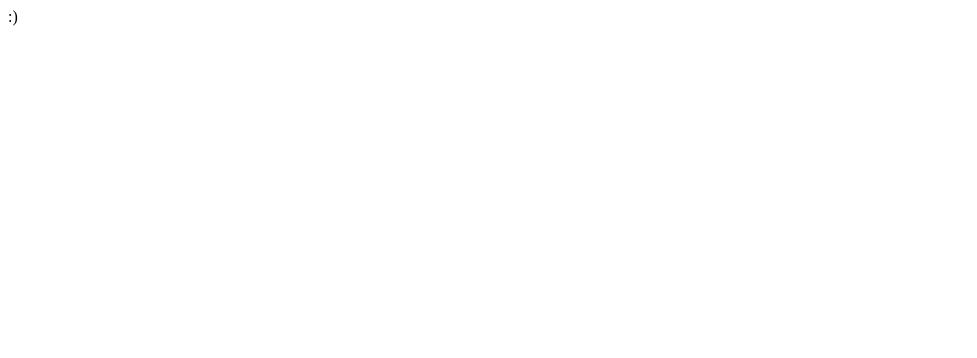
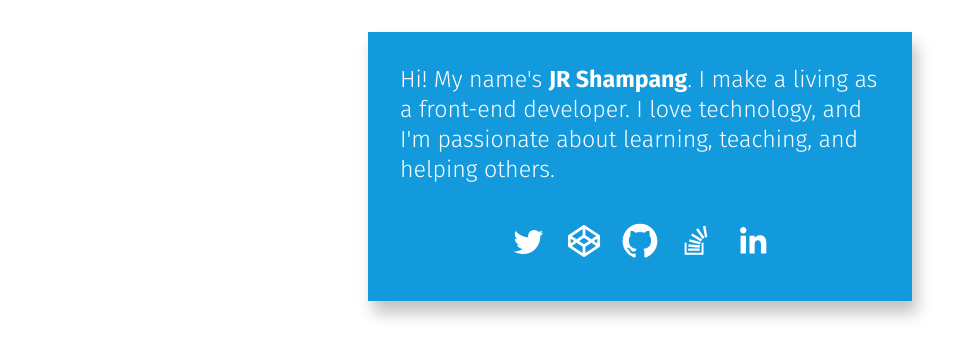
Before and after one commit to jr-codes/jr.shampang.com, a plain HTML site: page index.html in a window 1280 px wide. Shown: the whole page, without its empty margins (0-977 px from the left). Drawn offline with Linux system fonts and the light colour scheme.

Commit message:
Added small bio card with social links

```diff
--- a/index.html
+++ b/index.html
@@ -2,9 +2,73 @@
 <html>
   <head>
     <meta charset="utf-8">
+    <meta name="viewport" content="width=device-width, initial-scale=1">
     <title>JR Shampang</title>
+    <link rel="stylesheet" href="https://fonts.googleapis.com/css?family=Fira+Sans:400,300,500,700">
+    <link rel="stylesheet" href="main.css">
   </head>
   <body>
-    :)
+
+  <div class="profile">
+
+    <p class="profile__description">
+      Hi! My name's <strong>JR Shampang</strong>. I make a living as a front-end developer. I love technology, and I'm passionate about learning, teaching, and helping others.
+    </p>
+
+    <ul class="social">
+      <li>
+        <a href="https://twitter.com/zarjay" class="social__icon social__twitter" title="Twitter">
+          <svg viewBox="0 0 512 512">
+            <path d="M419.6 168.6c-11.7 5.2-24.2 8.7-37.4 10.2 13.4-8.1 23.8-20.8 28.6-36 -12.6 7.5-26.5 12.9-41.3 15.8 -11.9-12.6-28.8-20.6-47.5-20.6 -42 0-72.9 39.2-63.4 79.9 -54.1-2.7-102.1-28.6-134.2-68 -17 29.2-8.8 67.5 20.1 86.9 -10.7-0.3-20.7-3.3-29.5-8.1 -0.7 30.2 20.9 58.4 52.2 64.6 -9.2 2.5-19.2 3.1-29.4 1.1 8.3 25.9 32.3 44.7 60.8 45.2 -27.4 21.4-61.8 31-96.4 27 28.8 18.5 63 29.2 99.8 29.2 120.8 0 189.1-102.1 185-193.6C399.9 193.1 410.9 181.7 419.6 168.6z"
+            />
+          </svg>
+          <!--[if lt IE 9]>Twitter<![endif]-->
+        </a>
+      </li>
+      <li>
+        <a href="http://codepen.io/jr" class="social__icon social__codepen" title="CodePen">
+          <svg viewBox="0 0 512 512">
+            <title>CodePen</title>
+            <path d="M427 201.9c-0.6-4.2-2.9-8-6.4-10.3L264.2 87.3c-4.9-3.3-11.4-3.3-16.3 0L91.4 191.6c-4 2.7-6.5 7.4-6.5 12.2v104.3c0 4.8 2.5 9.6 6.5 12.2l156.4 104.3c4.9 3.3 11.4 3.3 16.3 0L420.6 320.4c4-2.6 6.6-7.4 6.6-12.2V203.9C427.1 203.2 427.1 202.6 427 201.9 427 201.7 427.1 202.6 427 201.9zM270.7 127.1l115.2 76.8 -51.5 34.4 -63.8-42.7V127.1zM241.3 127.1v68.6l-63.8 42.7 -51.5-34.4L241.3 127.1zM114.3 231.4l36.8 24.6 -36.8 24.6V231.4zM241.3 384.9L126.1 308.1l51.5-34.4 63.8 42.6V384.9zM256 290.8l-52-34.8 52-34.8 52 34.8L256 290.8zM270.7 384.9V316.3l63.8-42.6 51.5 34.4L270.7 384.9zM397.7 280.6l-36.8-24.6 36.8-24.6V280.6z"
+            />
+          </svg>
+          <!--[if lt IE 9]>CodePen<![endif]-->
+        </a>
+      </li>
+
+      <li>
+        <a href="https://github.com/zarjay" class="social__icon social__github">
+          <svg viewBox="0 0 512 512">
+            <title>GitHub</title>
+            <path d="M256 70.7c-102.6 0-185.9 83.2-185.9 185.9 0 82.1 53.3 151.8 127.1 176.4 9.3 1.7 12.3-4 12.3-8.9V389.4c-51.7 11.3-62.5-21.9-62.5-21.9 -8.4-21.5-20.6-27.2-20.6-27.2 -16.9-11.5 1.3-11.3 1.3-11.3 18.7 1.3 28.5 19.2 28.5 19.2 16.6 28.4 43.5 20.2 54.1 15.4 1.7-12 6.5-20.2 11.8-24.9 -41.3-4.7-84.7-20.6-84.7-91.9 0-20.3 7.3-36.9 19.2-49.9 -1.9-4.7-8.3-23.6 1.8-49.2 0 0 15.6-5 51.1 19.1 14.8-4.1 30.7-6.2 46.5-6.3 15.8 0.1 31.7 2.1 46.6 6.3 35.5-24 51.1-19.1 51.1-19.1 10.1 25.6 3.8 44.5 1.8 49.2 11.9 13 19.1 29.6 19.1 49.9 0 71.4-43.5 87.1-84.9 91.7 6.7 5.8 12.8 17.1 12.8 34.4 0 24.9 0 44.9 0 51 0 4.9 3 10.7 12.4 8.9 73.8-24.6 127-94.3 127-176.4C441.9 153.9 358.6 70.7 256 70.7z"
+            />
+          </svg>
+          <!--[if lt IE 9]>GitHub<![endif]-->
+        </a>
+      </li>
+
+      <li>
+        <a href="http://stackoverflow.com/users/42981" class="social__icon social__stackoverflow" title="StackOverflow">
+          <svg viewBox="0 0 512 512">
+            <path d="M294.8 361.2l-122 0.1 0-26 122-0.1L294.8 361.2zM377.2 213.7L356.4 93.5l-25.7 4.5 20.9 120.2L377.2 213.7zM297.8 301.8l-121.4-11.2 -2.4 25.9 121.4 11.2L297.8 301.8zM305.8 267.8l-117.8-31.7 -6.8 25.2 117.8 31.7L305.8 267.8zM321.2 238l-105-62 -13.2 22.4 105 62L321.2 238zM346.9 219.7l-68.7-100.8 -21.5 14.7 68.7 100.8L346.9 219.7zM315.5 275.5v106.5H155.6V275.5h-20.8v126.9h201.5V275.5H315.5z"
+            />
+          </svg>
+          <!--[if lt IE 9]>StackOverflow<![endif]-->
+        </a>
+      </li>
+
+      <li>
+        <a href="https://www.linkedin.com/in/jrshampang" class="social__icon social__linkedin">
+          <svg viewBox="0 0 512 512">
+            <title>LinkedIn</title>
+            <path d="M186.4 142.4c0 19-15.3 34.5-34.2 34.5 -18.9 0-34.2-15.4-34.2-34.5 0-19 15.3-34.5 34.2-34.5C171.1 107.9 186.4 123.4 186.4 142.4zM181.4 201.3h-57.8V388.1h57.8V201.3zM273.8 201.3h-55.4V388.1h55.4c0 0 0-69.3 0-98 0-26.3 12.1-41.9 35.2-41.9 21.3 0 31.5 15 31.5 41.9 0 26.9 0 98 0 98h57.5c0 0 0-68.2 0-118.3 0-50-28.3-74.2-68-74.2 -39.6 0-56.3 30.9-56.3 30.9v-25.2H273.8z"
+            />
+          </svg>
+          <!--[if lt IE 9]>LinkedIn<![endif]-->
+        </a>
+      </li>
+
+    </ul>
+  </div>
   </body>
 </html>
--- /dev/null
+++ b/main.css
@@ -0,0 +1,47 @@
+@import url("https://fonts.googleapis.com/css?family=Fira+Sans:400,300,500,700");
+body {
+  background-color: #fff;
+  font-family: 'Fira Sans', sans-serif;
+}
+
+.profile {
+  background: #129ADC;
+  color: #fff;
+  box-shadow: 5px 12px 15px 0 rgba(0, 0, 0, 0.24);
+  margin: 2rem auto 0;
+  max-width: 30rem;
+  padding: 2rem;
+}
+.profile__description {
+  font-size: 1.45em;
+  font-weight: 300;
+  line-height: 1.3;
+  margin: 0;
+  padding: 0;
+  text-align: left;
+}
+.profile .social {
+  display: block;
+  list-style: none;
+  margin: 2rem 0 0;
+  padding: 0;
+  text-align: center;
+}
+.profile .social li {
+  display: inline-block;
+}
+.profile .social li + li {
+  margin-left: 0.25rem;
+}
+.profile .social__icon {
+  background-color: transparent;
+  color: #fff;
+  display: block;
+  fill: #fff;
+  height: 3em;
+  width: 3em;
+}
+.profile .social__icon svg, .profile .social__icon img {
+  width: 100%;
+  height: 100%;
+}
```
